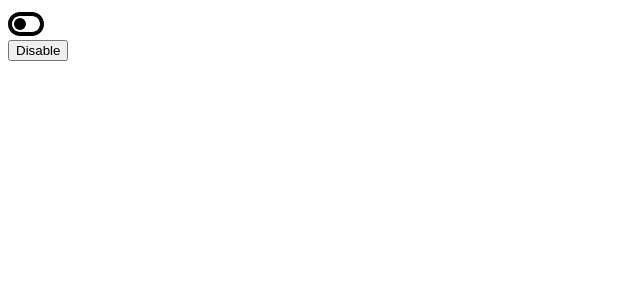
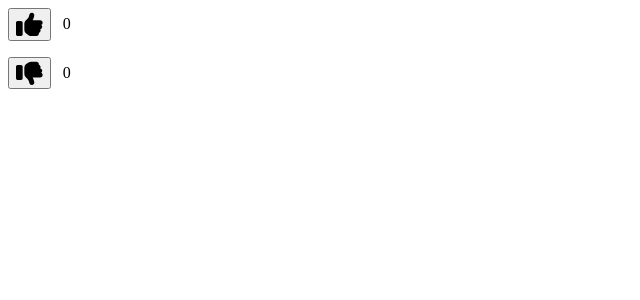
Before and after one commit to PraveenD-0/React, a React (Vite) app: page / in a window 1280 px wide. Shown: the top 300 px of the page, without its empty margins (0-640 px from the left). Built offline with nearby package versions, Linux system fonts and the light colour scheme.

Commit message:
rest operator with like and dislike button counters

```diff
--- a/src/App.jsx
+++ b/src/App.jsx
@@ -1,52 +1,40 @@
-import { faToggleOff, faToggleOn } from '@fortawesome/free-solid-svg-icons';
+
+import { faThumbsDown, faThumbsUp } from '@fortawesome/free-solid-svg-icons';
 import { FontAwesomeIcon } from '@fortawesome/react-fontawesome';
-import React, { useReducer } from 'react';
-
-const initialState = {
-  isOn: false,
-  isDisabled: false
-}
-
-const reducer = (state, action) => {
-  switch (action.type) {
-    case 'TOGGLE':
-      return {
-        isOn: !state.isOn
-      }
-    case 'DISABLE':
-      return {
-        isDisabled: !state.isDisabled
-      }
-    default:
-      return state;
-  }
-}
+import React, { useState } from 'react';
 
 function App() {
 
-  const [state, dispatch] = useReducer(reducer, initialState);
+  const [value, setValue] = useState({
+    likes: 0,
+    dislikes: 0
+  });
 
-  const toggleSwitch = () => {
-    if (!state.isDisabled) {
-      dispatch({type: 'TOGGLE'});
-    }
+  const handleLikeButton = () => {
+    setValue({
+      ...value,
+      likes: value.likes + 1,
+    });
   }
 
-  const toggleDisable = () => {
-    dispatch({type: 'DISABLE'});
+  const handleDislikeButton = () => {
+    setValue({
+      ...value,
+      dislikes: value.dislikes + 1,
+    });
   }
 
   return (
     <div>
-      <div
-        onClick={toggleSwitch}
-      >
-        <FontAwesomeIcon icon={state.isOn ? faToggleOn : faToggleOff} size='2xl'/>
+      <div>
+        <button onClick={handleLikeButton}>{<FontAwesomeIcon icon={faThumbsUp} size='2xl'/>}</button>
+        &nbsp;&nbsp;&nbsp;<span>{ value.likes }</span>
       </div>
-
-      <button onClick={toggleDisable}>
-        { state.isDisabled ? 'Enable' : 'Disable' }
-      </button>
+      <p></p>
+      <div>
+        <button onClick={handleDislikeButton}>{<FontAwesomeIcon icon={faThumbsDown} size='2xl'/>}</button>
+        &nbsp;&nbsp;&nbsp;<span>{ value.dislikes }</span>
+      </div>
     </div>
   )
 }
```
